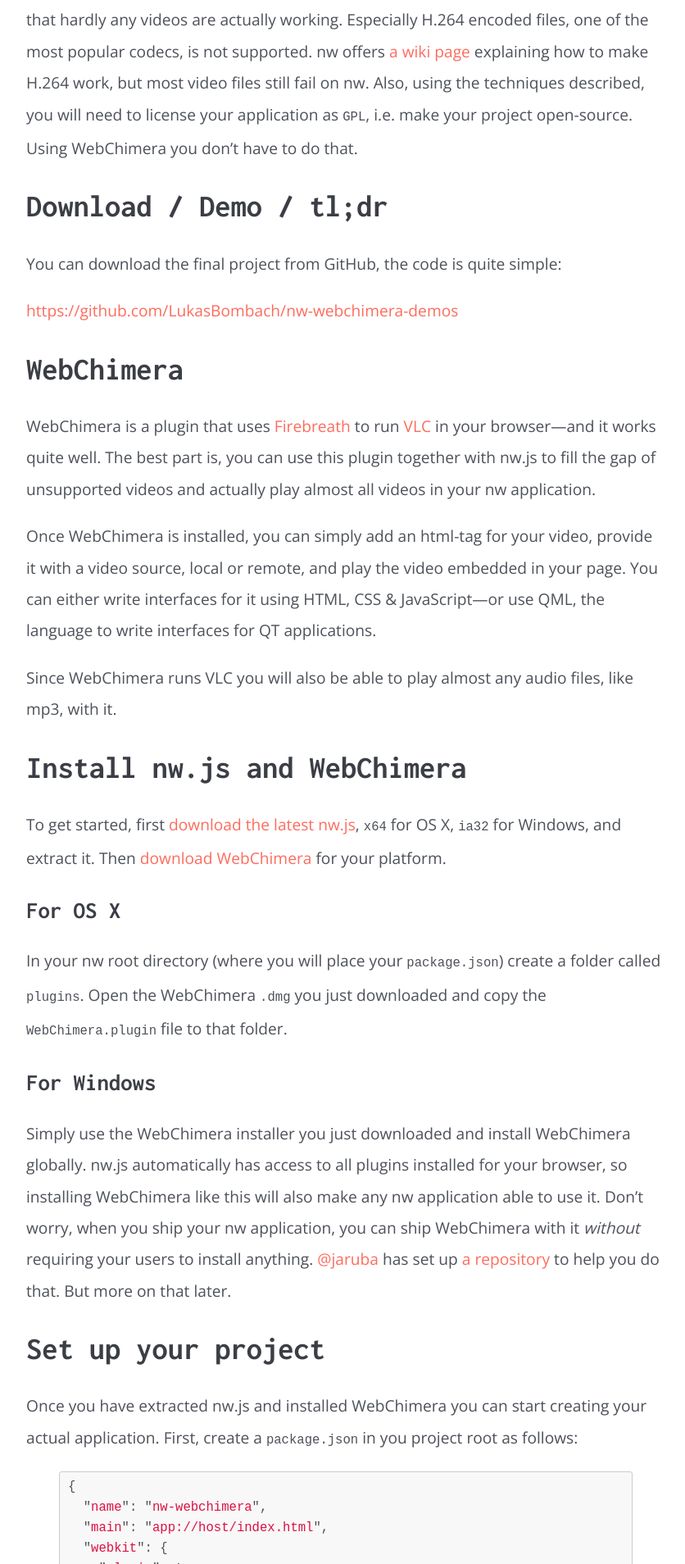
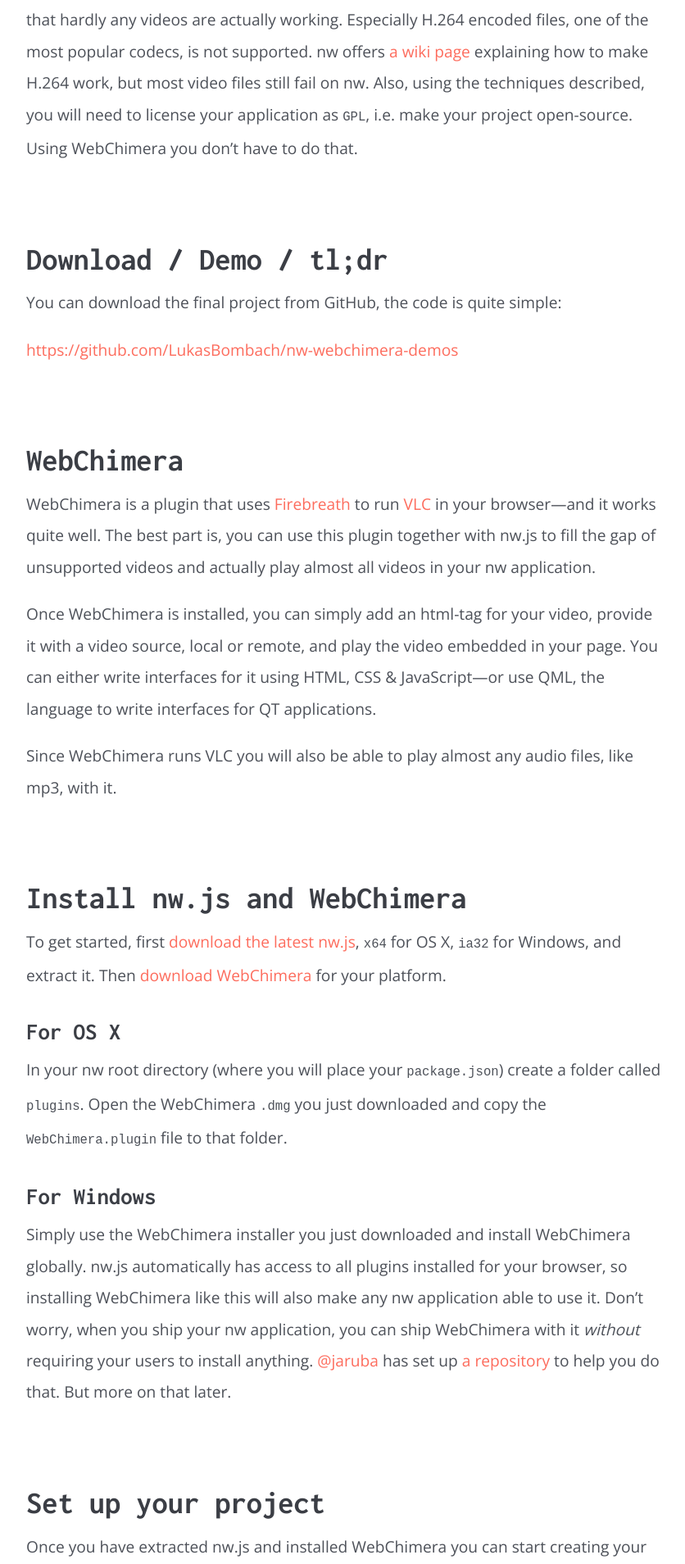
Before and after one commit to LukasBombach/LukasBombach.github.io, a Jekyll site: the page built from _posts/2015-04-06-videos-with-node-webkit.md, in a window 1280 px wide. Shown: the part 625-2533 px from the top of the page at 82% size, without its empty margins (218-1054 px from the left). Built offline with Jekyll 4.4.1, drawn with Linux system fonts in a browser that asks for light colours.

Commit message:
Styling headlines

```diff
--- a/stylesheets/blog.css
+++ b/stylesheets/blog.css
@@ -26,10 +26,12 @@
 
 h2 {
   font-size: 2em;
+  margin: 2.5em 0 -0.1em 0;
 }
 
 h3 {
   font-size: 1.5em;
+  margin: 1.2em 0 -0.2em 0;
 }
 
 *::selection {
```
